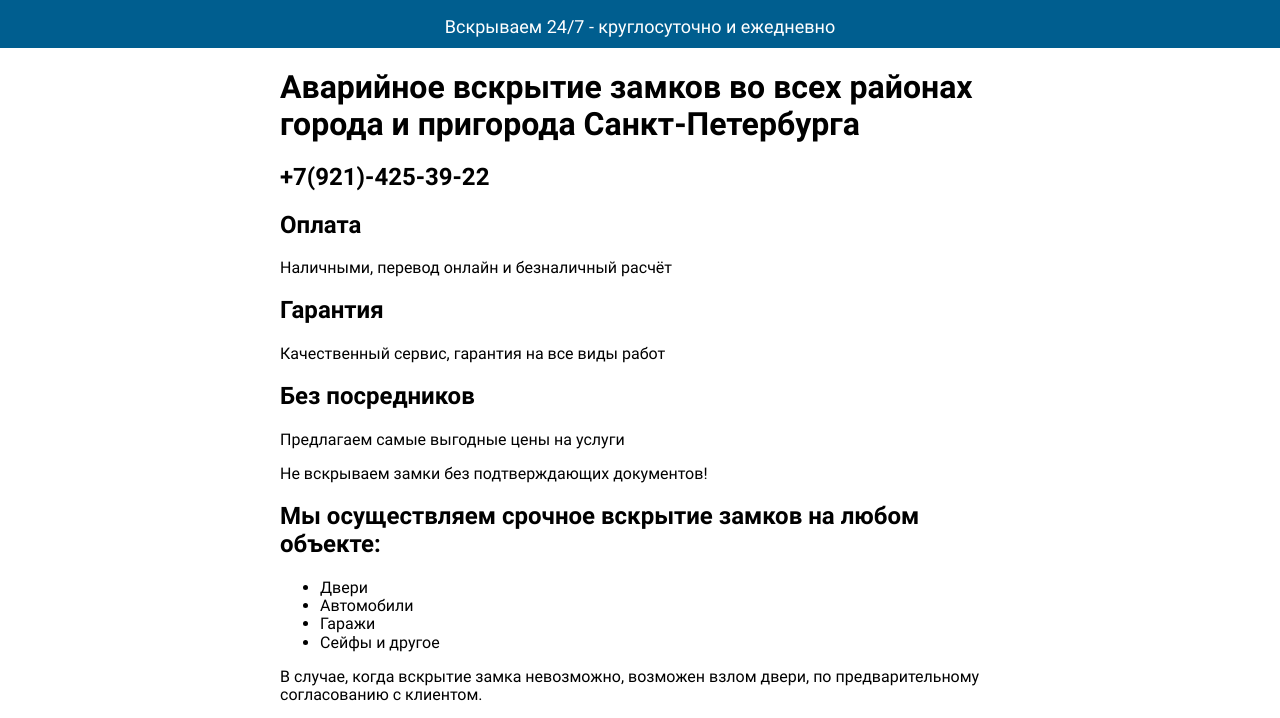
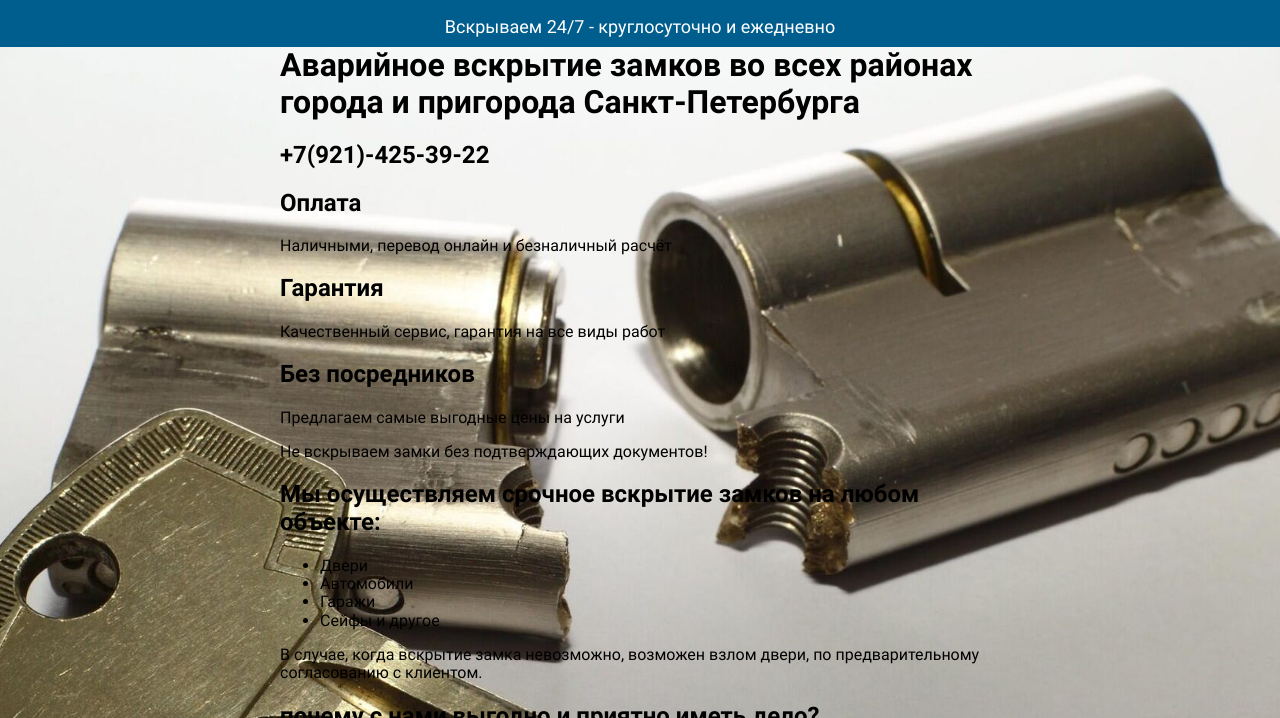
Before and after one commit to Rogue632/rogue632.github.io, a plain HTML site: page index.html in a window 1280 px wide. Shown: the part 82-800 px from the top of the page. Drawn offline with Linux system fonts and the light colour scheme.

Commit message:
background

```diff
--- a/css/style.css
+++ b/css/style.css
@@ -222,3 +222,9 @@ img {
     font-size: 18px;
   }
 }
+
+.main {
+  background: url("/img/background.jpg") center no-repeat;
+  background-size: cover;
+  margin-top: -22px;
+}
```
Also changed, not shown: img/background.jpg (added).
